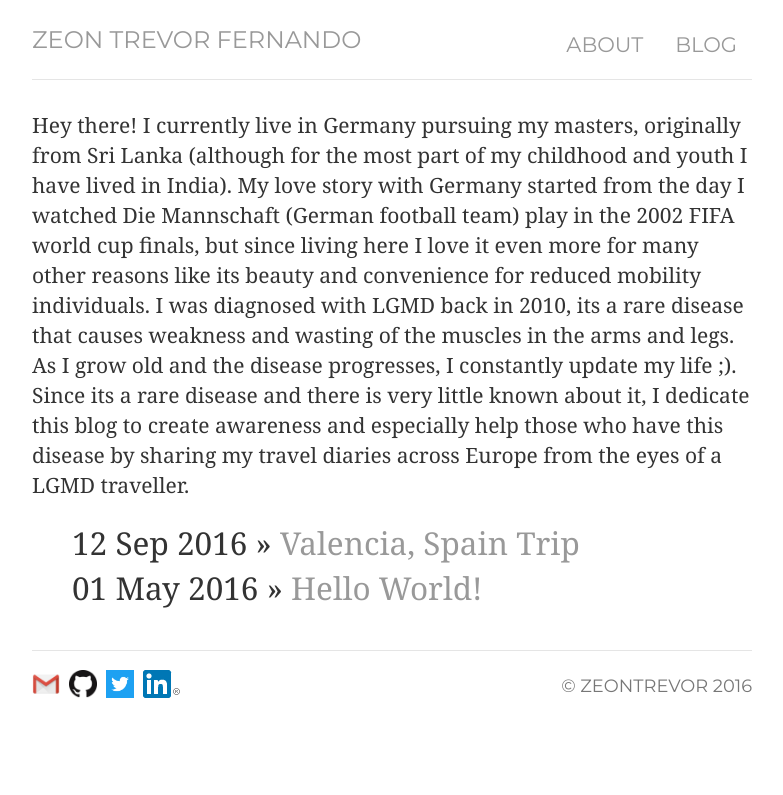
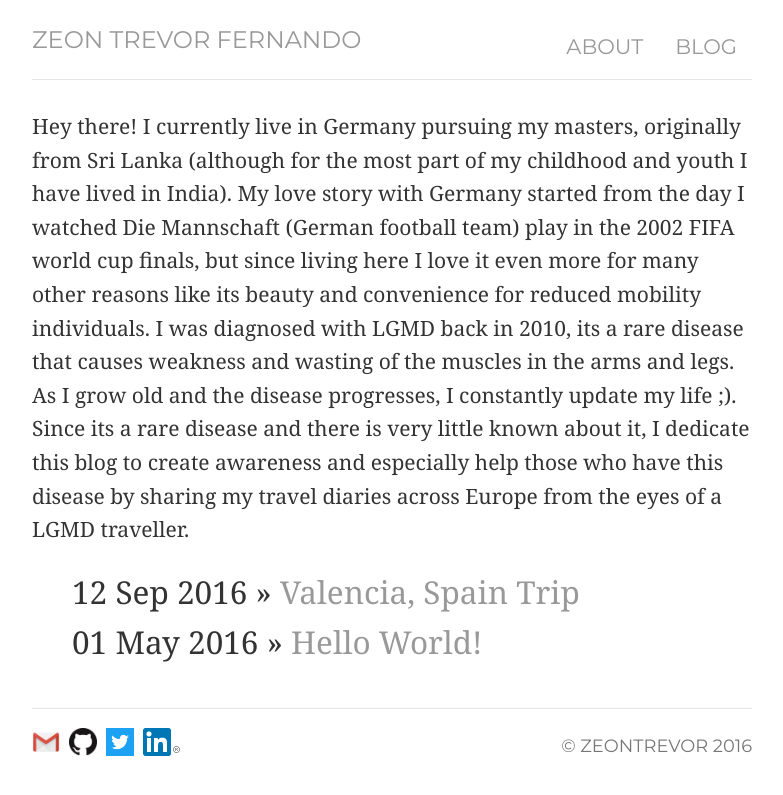
Before and after one commit to ZeonTrevor/zeontrevor.github.io, a Jekyll site: the page built from blog/index.html, in a window 1280 px wide. Shown: the top 795 px of the page, without its empty margins (248-1031 px from the left). Built offline with Jekyll 4.4.1, drawn with Linux system fonts in a browser that asks for light colours.

Commit message:
Updated main.css

```diff
--- a/css/main.css
+++ b/css/main.css
@@ -1,7 +1,7 @@
 @import url(http://fonts.googleapis.com/css?family=Merriweather:300,300italic,400,400italic,700,700italic);
 @import url(http://fonts.googleapis.com/css?family=Montserrat);
 
-body { padding-top: 20px; padding-bottom: 40px; font-family: medium-content-serif-font,Georgia,'Cambria','Times New Roman',Times,serif; font-size: 21px; font-weight: 400}
+body { padding-top: 20px; padding-bottom: 40px; font-family: medium-content-serif-font,Georgia,'Cambria','Times New Roman',Times,serif; font-size: 21px; font-weight: 400; line-height: 1.6}
 
 h1, h2, h3, h4, h5, h6, .h1, .h2, .h3, .h4, .h5, .h6 { font-family: medium-content-serif-font,Georgia,'Cambria','Times New Roman',Times,serif; font-weight: 700;}
 
```
